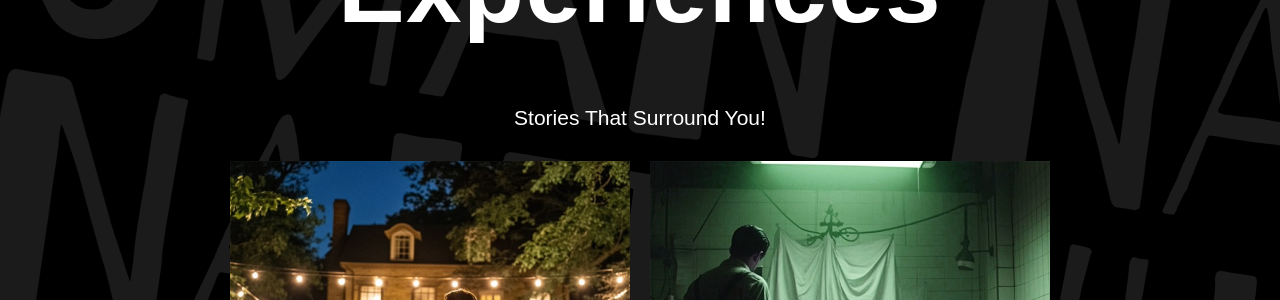
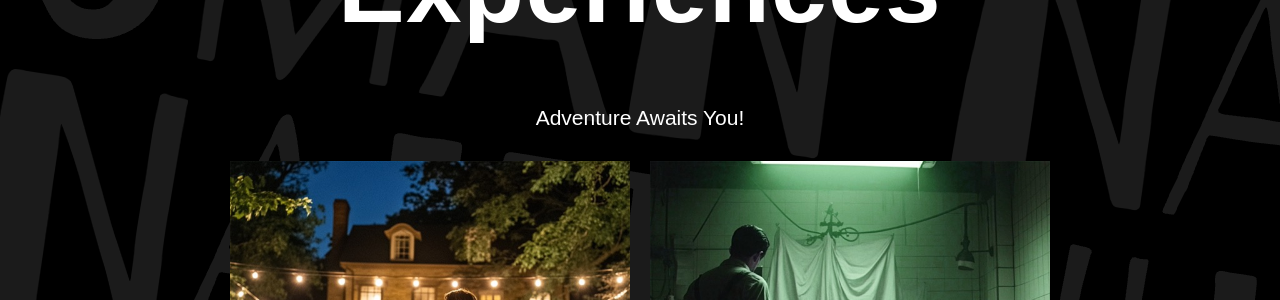
Before and after one commit to nauthuman/website, a Jekyll site: the page built from index2.html, in a window 1280 px wide and 900 px high, scrolled down 911 px. Shown: the part 154-454 px from the top of the window. Built offline with Jekyll 4.4.1, drawn with Linux system fonts in a browser that asks for light colours; some web fonts are replaced.

Commit message:
Update works2_panel.html

```diff
--- a/_includes/works2_panel.html
+++ b/_includes/works2_panel.html
@@ -69,7 +69,7 @@ div.exps-wrapper {
   <div class="exps">
 	<h1>Experiences</h1>
  <p>
-      Stories That Surround You!
+      Adventure Awaits You!
     </p>
     <div class="exps-row">
 	<div class="exps-cell">
```
